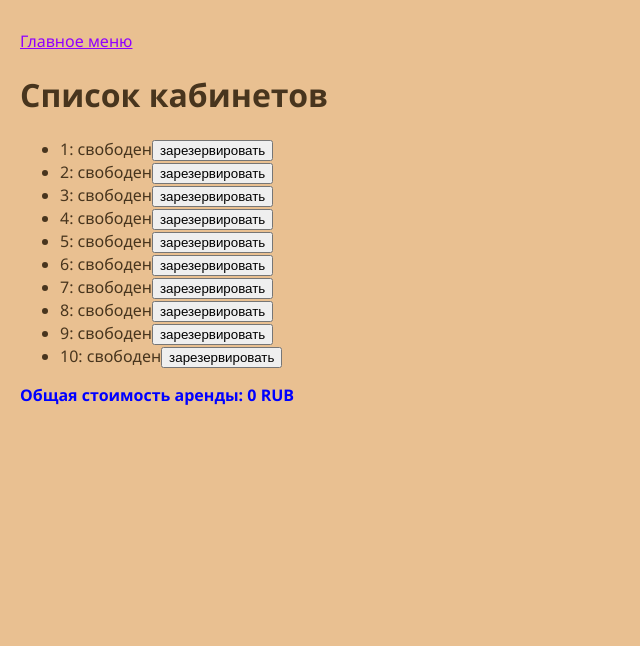
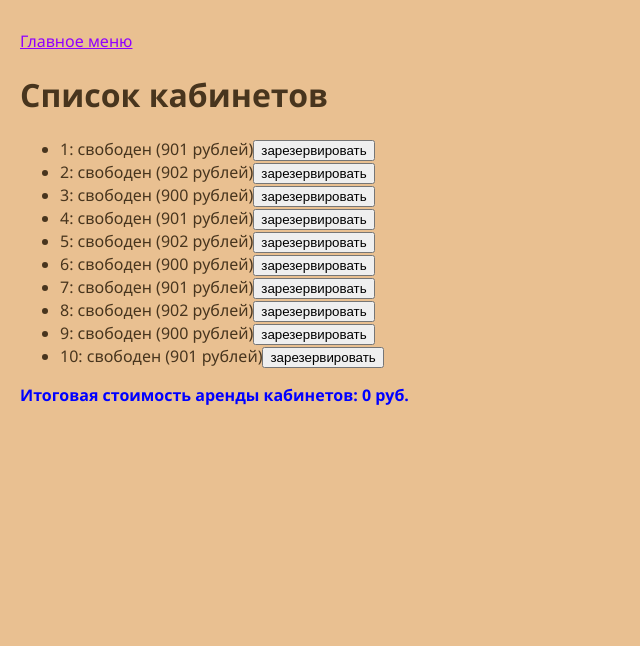
Before and after one commit to ksennnn/web-back-labs, a Flask app: page /lab6/ in a window 1280 px wide. Shown: the part 42-688 px from the top of the page, without its empty margins (0-640 px from the left). Run offline with Flask 3, Linux system fonts and the light colour scheme.

Commit message:
Правки

```diff
--- a/templates/lab6/lab6.html
+++ b/templates/lab6/lab6.html
@@ -28,7 +28,7 @@ function getOfficeList() {
         for (let i=0; i < office_list.length; i++) {
             const office = office_list[i];
             const li = document.createElement('li');
-            li.innerText = `${office.number}: ${office.tenant || 'свободен'}`;
+            li.innerText = `${office.number}: ${office.tenant || 'свободен'} (${office.price} рублей)`;
 
              if (!office.tenant) {
                 const bookingButton = document.createElement('button');
@@ -48,7 +48,7 @@ function getOfficeList() {
 
             ul.appendChild(li);
         }
-        totalElement.innerText = `Общая стоимость аренды: ${totalPrice} RUB`;
+        totalElement.innerText = `Итоговая стоимость аренды кабинетов: ${totalPrice} руб.`;
     })
 }
 function booking(officeNumber){
```
